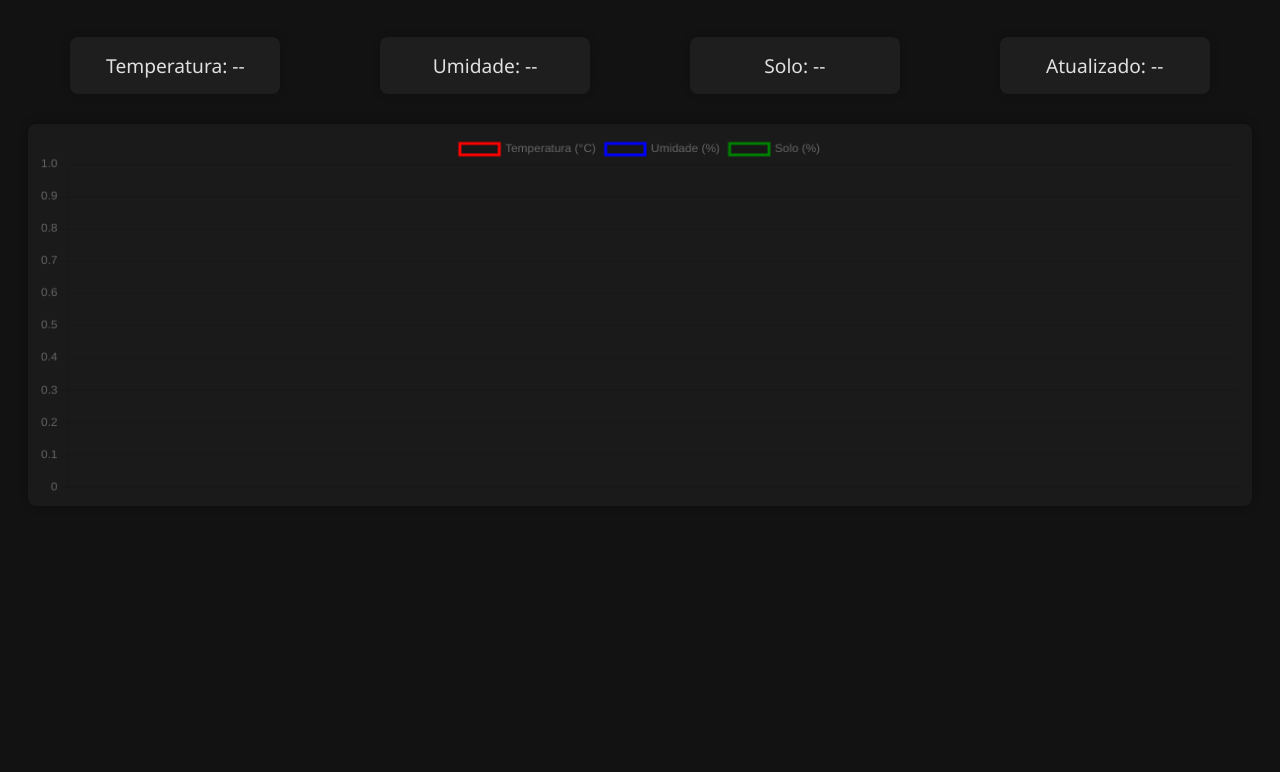
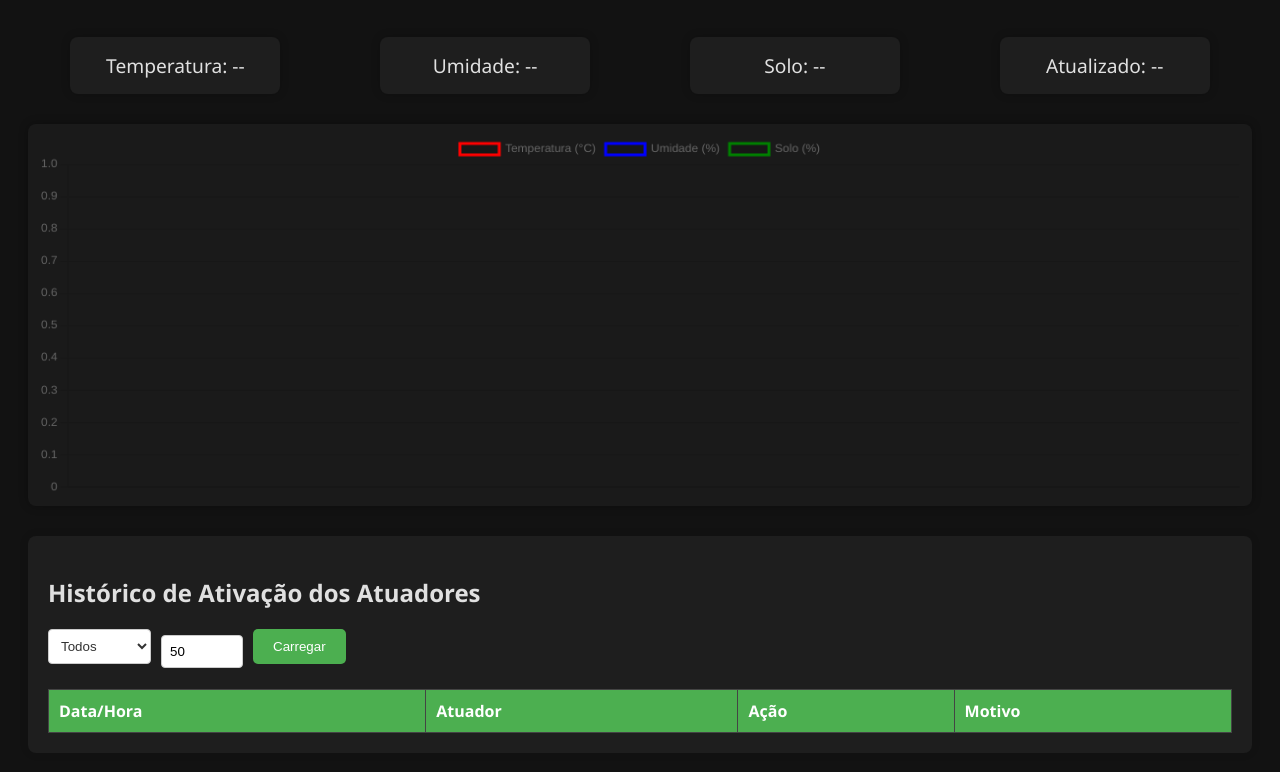
Before and after one commit to TKif/GreenHouse, a website: page public/dashboard.html in a window 1280 px wide. Shown: the part 156-928 px from the top of the page. Before the commit the page ends 800 px from the top, so only its background shows below. Drawn offline with nearby package versions, Linux system fonts and the light colour scheme; no server answers.

Commit message:
Update dashboard.html

```diff
--- a/public/dashboard.html
+++ b/public/dashboard.html
@@ -177,3 +177,121 @@
   </script>
 </body>
 </html>
+
+<div class="history-section">
+  <h2>Histórico de Ativação dos Atuadores</h2>
+  <div class="controls">
+    <select id="actuatorFilter">
+      <option value="">Todos</option>
+      <option value="Ventilação">Ventilação</option>
+      <option value="Irrigação">Irrigação</option>
+      <option value="Iluminação">Iluminação</option>
+    </select>
+    <input type="number" id="historyLimit" min="1" max="1000" value="50">
+    <button onclick="loadActuatorHistory()">Carregar</button>
+  </div>
+
+  <table id="actuatorHistoryTable">
+    <thead>
+      <tr>
+        <th>Data/Hora</th>
+        <th>Atuador</th>
+        <th>Ação</th>
+        <th>Motivo</th>
+      </tr>
+    </thead>
+    <tbody></tbody>
+  </table>
+</div>
+
+<script>
+async function loadActuatorHistory() {
+  const actuator = document.getElementById('actuatorFilter').value;
+  const limit = document.getElementById('historyLimit').value;
+
+  let url = '/api/history?limit=' + limit;
+  if (actuator) url += '&actuator=' + encodeURIComponent(actuator);
+
+  try {
+    const response = await fetch(url);
+    const history = await response.json();
+    renderHistoryTable(history);
+  } catch (err) {
+    console.error('Erro ao carregar histórico:', err);
+  }
+}
+
+function renderHistoryTable(history) {
+  const tbody = document.querySelector('#actuatorHistoryTable tbody');
+  tbody.innerHTML = '';
+
+  history.forEach(entry => {
+    const row = document.createElement('tr');
+
+    const timeCell = document.createElement('td');
+    timeCell.textContent = new Date(entry.timestamp).toLocaleString();
+    row.appendChild(timeCell);
+
+    const actuatorCell = document.createElement('td');
+    actuatorCell.textContent = entry.actuator;
+    row.appendChild(actuatorCell);
+
+    const actionCell = document.createElement('td');
+    actionCell.textContent = entry.action;
+    actionCell.className = entry.action === 'ON' ? 'action-on' : 'action-off';
+    row.appendChild(actionCell);
+
+    const reasonCell = document.createElement('td');
+    reasonCell.textContent = entry.reason;
+    row.appendChild(reasonCell);
+
+    tbody.appendChild(row);
+  });
+}
+
+// Carrega histórico ao abrir a página
+document.addEventListener('DOMContentLoaded', loadActuatorHistory);
+</script>
+
+<style>
+.history-section {
+  margin-top: 30px;
+  background: var(--card-bg);
+  padding: 20px;
+  border-radius: 8px;
+  box-shadow: 0 0 10px rgba(0,0,0,0.1);
+}
+
+#actuatorHistoryTable {
+  width: 100%;
+  border-collapse: collapse;
+  margin-top: 15px;
+}
+
+#actuatorHistoryTable th, #actuatorHistoryTable td {
+  padding: 10px;
+  border: 1px solid #444;
+  text-align: left;
+}
+
+#actuatorHistoryTable th {
+  background-color: #4CAF50;
+  color: white;
+}
+
+.action-on { color: #4CAF50; font-weight: bold; }
+.action-off { color: #f44336; font-weight: bold; }
+
+.controls {
+  display: flex;
+  gap: 10px;
+  margin-bottom: 15px;
+  align-items: center;
+}
+
+.controls select, .controls input {
+  padding: 8px;
+  border-radius: 4px;
+  border: 1px solid #ccc;
+}
+</style>
```
